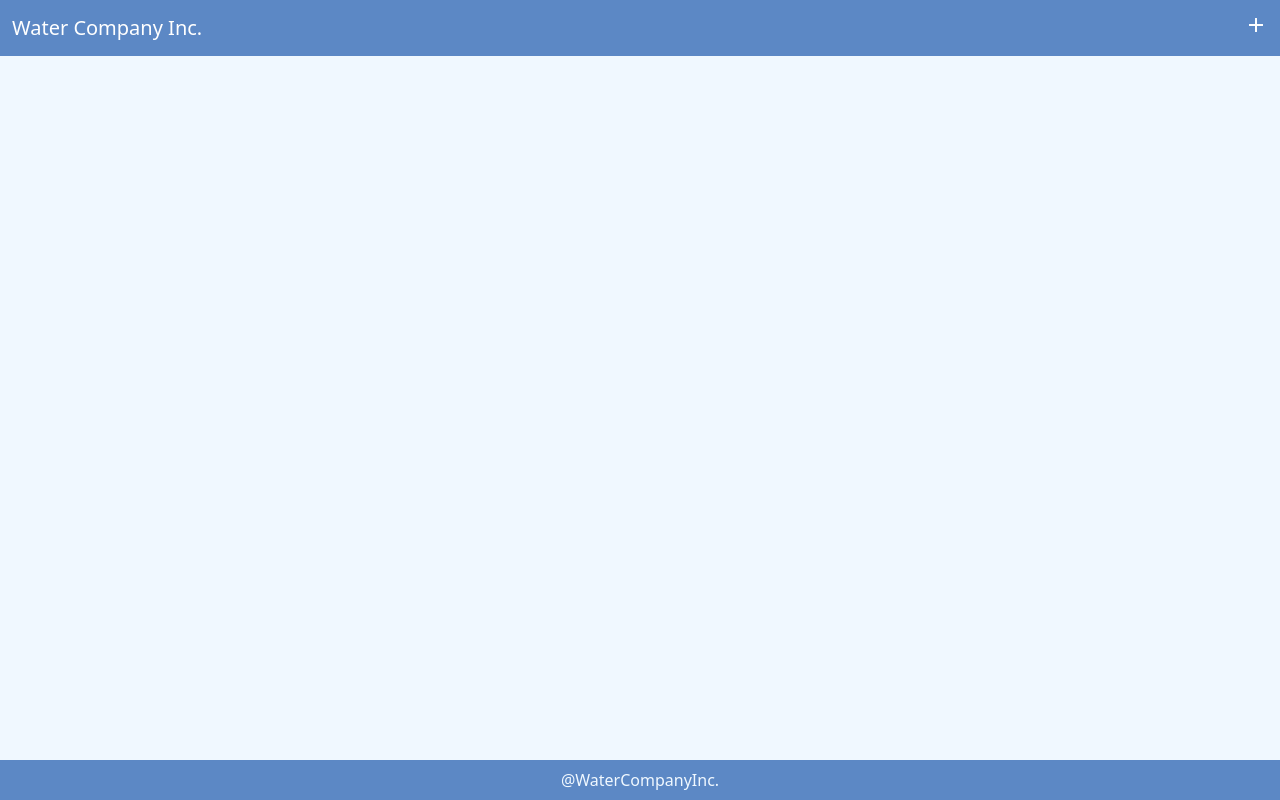
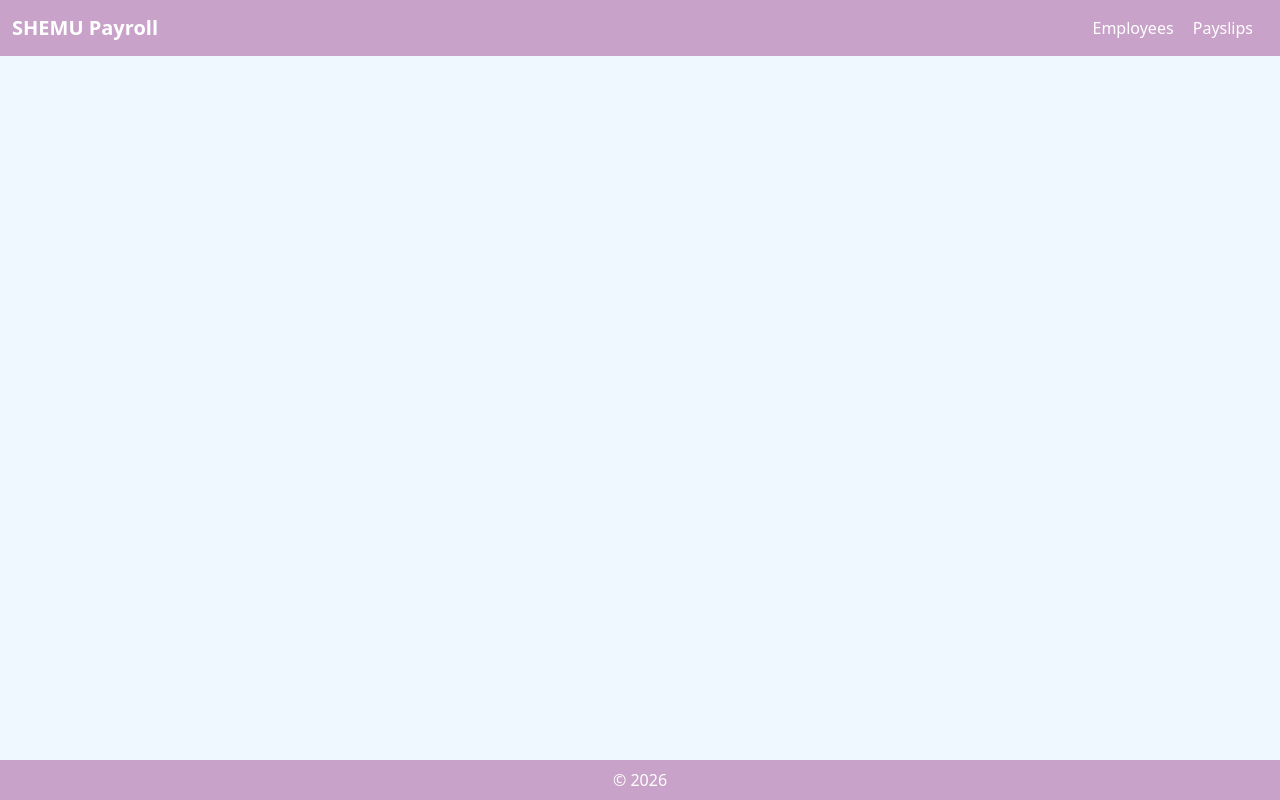
Before and after one commit to calistacprs/FINALPROJECT, a Django app: template FinalProject/payroll_app/templates/payroll_app/base.html in a window 1280 px wide. Run offline with Django 4.2, Linux system fonts and the light colour scheme; the template is opened without the code that fills it, so the values that code supplies are empty.

Commit message:
rough draft of base.html

```diff
--- a/FinalProject/payroll_app/templates/payroll_app/base.html
+++ b/FinalProject/payroll_app/templates/payroll_app/base.html
@@ -1,80 +1,72 @@
 {% load static %}
 <!DOCTYPE html>
+
 <html lang="en">
 <head>
     <meta charset="UTF-8">
     <meta name="viewport" content="width=device-width, initial-scale=1.0">
-<title>{%block title%}Shemu Payroll System{%endblock%}</title>
+    <title>{% block title %}Shemu Payroll System{% endblock %}</title>
+
 <link rel="stylesheet" href="https://fonts.googleapis.com/css?family=Roboto:300,400,500,700|Material+Icons">
 <link href="https://cdn.jsdelivr.net/npm/bootstrap@5.2.3/dist/css/bootstrap.min.css" rel="stylesheet">
-<link rel="stylesheet" href="{% static '/Payroll_App/css/baseCSS.css' %}">
+<link rel="stylesheet" href="{% static 'Payroll_App/css/baseCSS.css' %}">
 
 <style>
-ul a{
-    text-decoration: none;
-    color:#0f1556
-}
-ul a:hover {
-    color: orange;
-}
-li{
-    list-style-type: none;
-    word-wrap: break-word;
-}
-.heading{
-    color:black
-}
+    body {
+        min-height: 100vh;
+        display: flex;
+        flex-direction: column;
+    }
 
-body {
-    min-height: 100vh;
-    display: flex;
-    flex-direction: column;
-}
+    /* Lilac theme */
+    .bg-lilac {
+        background-color: #c8a2c8;
+    }
+
+    /* Navbar links */
+    .navbar a {
+        color: white !important;
+        margin-right: 15px;
+        text-decoration: none;
+    }
+
+    .navbar a:hover {
+        text-decoration: underline;
+    }
 </style>
 
 </head>
+
 <body>
 
-<nav class="navbar navbar-dark bg-custom mb-3 sticky-top" style="background-color: #5c88c5;">
+<!-- header & navbar -->
+<nav class="navbar navbar-expand-lg bg-lilac sticky-top">
     <div class="container-fluid">
-        <a class="navbar-brand mb-0" href="">Water Company Inc.</a>
-        <a href="{% url 'add_bottle'%}" style="color:white">
-            <i class="material-icons">add</i>
+        <a class="navbar-brand text-white fw-bold" href="#">
+            SHEMU Payroll
         </a>
+
+    <div>
+        <a href="{% url 'employees' %}">Employees</a>
+        <a href="{% url 'payslips' %}">Payslips</a>
     </div>
+</div>
+
 </nav>
 
-<div class="flex-grow-1">
+<!-- main content inserted here -->
+<div class="flex-grow-1 container mt-4">
 
-    <div class="heading">
-        <h1 class="heading text-center">{%block heading%}{%endblock%}</h1>
-    </div>
+{% block heading %}{% endblock %}
 
-    <div class="container-fluid d-inline-block">
-        <div class="row">
-            <div class="col-2 ps-1 pl-3 text-start">
-
-                <nav>
-                {% block navigation %}
-                <!-- navigation items -->
-                {% endblock %}
-                </nav>
-
-            </div>
-
-            <div class="col-8 ps-3 center">
-                {% block content %}
-                <!-- any extra content, place here-->
-                {% endblock %}
-
-            </div>
-        </div>
-    </div>
+{% block content %}
+{% endblock %}
 
 </div>
 
-<footer class="footer bg-custom p-2 mt-auto" style="background-color: #5c88c5; color:aliceblue;">
-    <div class="container text-center">@WaterCompanyInc.</div>
+<!-- footer -->
+<footer class="bg-lilac text-white text-center p-2 mt-auto">
+    © 2026
 </footer>
 
 </body>
```
